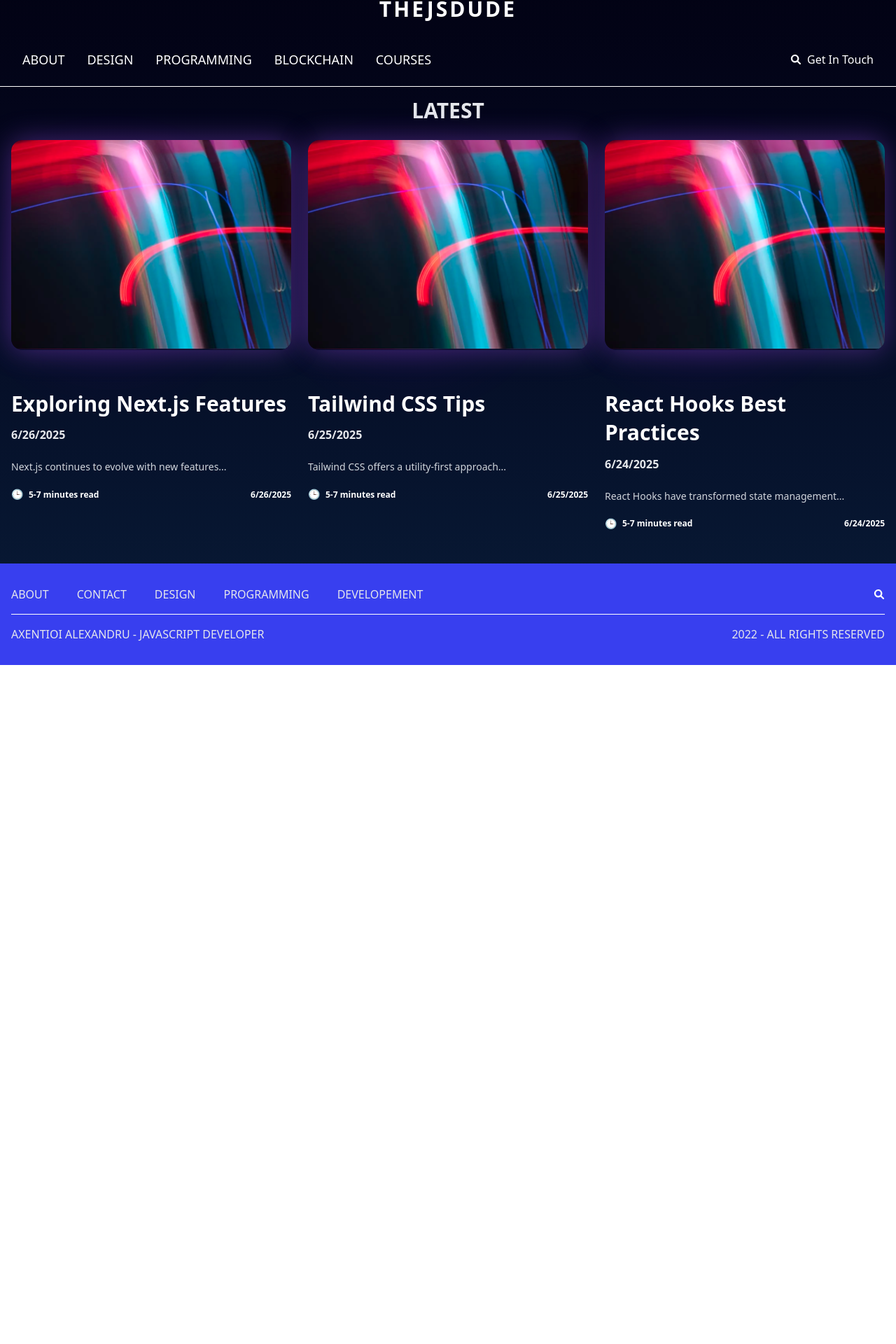
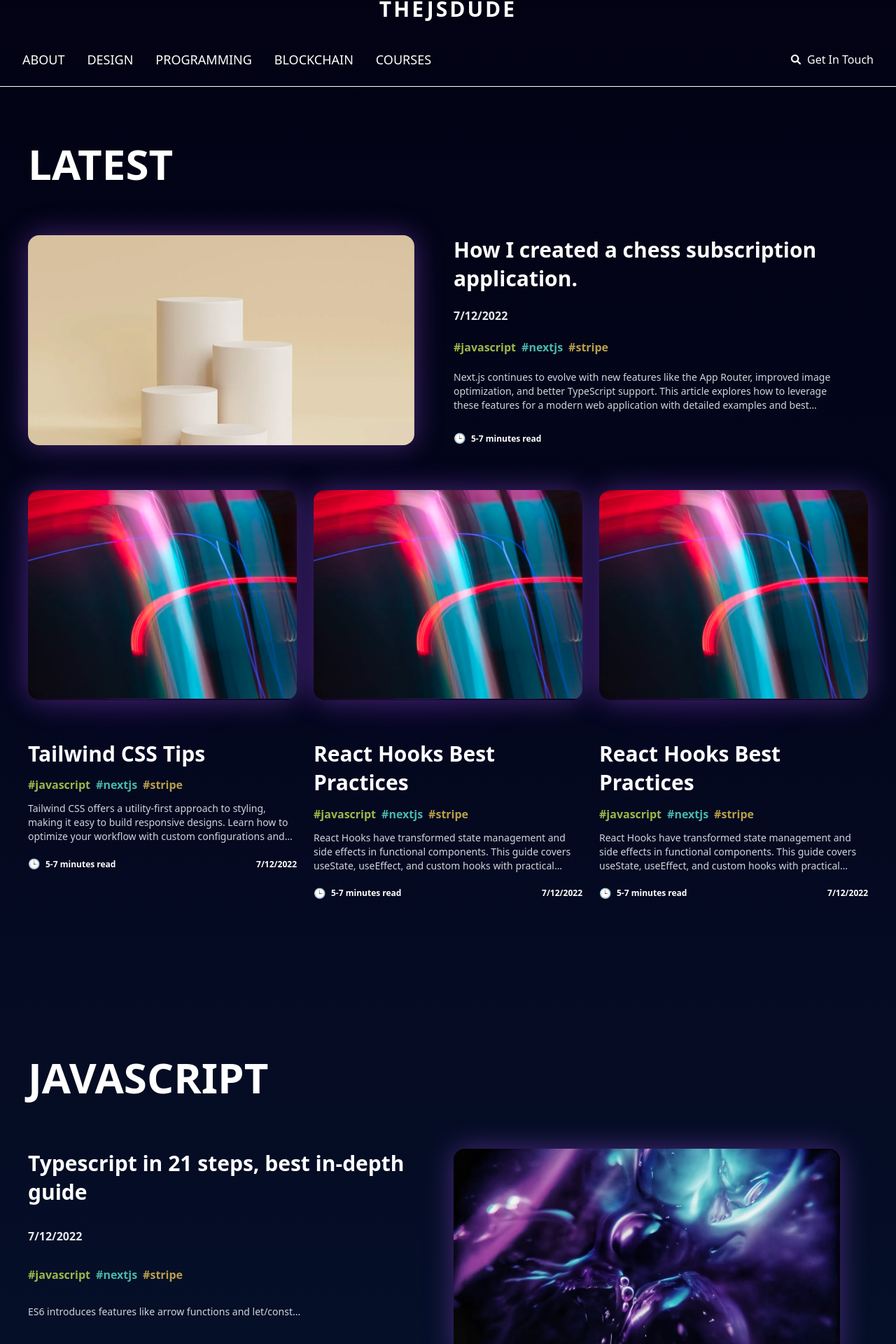
Before and after one commit to Siddami/blogpost-viewer, a Next.js app: page / in a window 1280 px wide. Shown: the part 45-1965 px from the top of the page at 70% size. Before the commit the page ends 995 px from the top, so only its background shows below. Built offline with nearby package versions, Linux system fonts and the light colour scheme.

Commit message:
feat: create main page with latest post and newletter

```diff
--- a/app/page.tsx
+++ b/app/page.tsx
@@ -1,58 +1,149 @@
 "use client";
 
+import { useState } from "react";
 import BlogCard from "./components/BlogCard";
-import { Article } from "./types";
-
-const dummyArticles: Article[] = [
-  {
-    title: "Exploring Next.js Features",
-    description: "A deep dive into the latest Next.js updates.",
-    content: "Next.js continues to evolve with new features...",
-    url: "https://example.com/nextjs-features",
-    urlToImage: "/articleimage.svg",
-    publishedAt: "2025-06-26",
-    source: { id: null, name: "Tech Blog" },
-    author: "John Doe",
-  },
-  {
-    title: "Tailwind CSS Tips",
-    description: "Master Tailwind CSS with these tips.",
-    content: "Tailwind CSS offers a utility-first approach...",
-    url: "https://example.com/tailwind-tips",
-    urlToImage: "/articleimage.svg",
-    publishedAt: "2025-06-25",
-    source: { id: null, name: "Design Blog" },
-    author: "Jane Smith",
-  },
-  {
-    title: "React Hooks Best Practices",
-    description: "Learn the best ways to use React Hooks.",
-    content: "React Hooks have transformed state management...",
-    url: "https://example.com/react-hooks",
-    urlToImage: "/articleimage.svg",
-    publishedAt: "2025-06-24",
-    source: { id: null, name: "Tech Blog" },
-    author: "Alice Johnson",
-  },
-];
+import { latestPosts, javascriptArticles } from "./data";
+import { useRouter } from "next/navigation";
 
 export default function Home() {
+
+  // Newsletter form state
+  const [email, setEmail] = useState("");
+  const [message, setMessage] = useState("");
+  const router = useRouter();
+
+  const handleNewsletterSubmit = (e: React.FormEvent) => {
+    e.preventDefault();
+    if (!email || !email.includes("@")) {
+      setMessage("Please enter a valid email address.");
+      return;
+    }
+    setMessage("Subscribed! Check your email for confirmation.");
+    setEmail("");
+  };
+
   return (
-    <div>
-      <h1 className="text-3xl font-bold text-center mb-6">LATEST</h1>
-      <div className="grid grid-cols-1 sm:grid-cols-2 lg:grid-cols-3 gap-6">
-        {dummyArticles.map((article) => (
+    <div className="mx-auto">
+      {/* Latest Posts Section */}
+      <section className="mb-12 font-oswald py-10">
+        <h1 className="text-4xl lg:text-6xl font-bold mb-4 text-white p-6">
+          LATEST
+        </h1>
+        <div className="grid grid-cols-1 lg:grid-cols-2 gap-10 gap-y-16 py-8 p-6">
+          <div className="lg:col-span-2">
+            <BlogCard
+              key={latestPosts[0].url}
+              article={latestPosts[0]}
+              onClick={() => router.push(`/article`)}
+              layout="horizontal"
+              dateTop="inline-block"
+              dateBottom="hidden"
+            />
+          </div>
+          {/* Remaining three posts side by side */}
+          <div className="grid grid-cols-1 lg:grid-cols-3 gap-6 lg:col-span-3">
+            {latestPosts.slice(1).map((article) => (
               <BlogCard
                 key={article.url}
                 article={article}
-            onClick={() =>
-              (window.location.href = `/post/${encodeURIComponent(
-                article.url
-              )}`)
-            }
+                onClick={() => router.push(`/article`)}
+                dateTop="inline-block md:hidden"
+                dateBottom="hidden md:inline-block"
               />
             ))}
           </div>
         </div>
+      </section>
+
+      {/* JavaScript Section */}
+      <section className="rounded-lg mb-12 font-oswald py-20">
+        <h1 className="text-4xl lg:text-6xl font-bold mb-4 text-white p-6">
+          JAVASCRIPT
+        </h1>
+        <div className="grid grid-cols-1 lg:grid-cols-2 gap-10 gap-y-16 py-8 p-6">
+          <div className="lg:col-span-2">
+            <BlogCard
+              key={javascriptArticles[0].url}
+              article={javascriptArticles[0]}
+              onClick={() => router.push(`/article`)}
+              layout="horizontal-reverse"
+              dateTop="inline-block"
+              dateBottom="hidden"
+            />
+          </div>
+          {/* Remaining three posts side by side */}
+          <div className="grid grid-cols-1 lg:grid-cols-3 gap-6 lg:col-span-3">
+            {javascriptArticles.slice(1).map((article) => (
+              <BlogCard
+                key={article.url}
+                article={article}
+                onClick={() => router.push(`/article`)}
+                dateTop="md:hidden inline-block"
+                dateBottom="hidden md:inline-block"
+              />
+            ))}
+          </div>
+        </div>
+      </section>
+
+      {/* Newsletter Option */}
+      <section className="py-12 px-6 font-oswald">
+        <h2 className="text-4xl md:text-6xl font-bold mb-8">NEWSLETTER</h2>
+        <div className="grid md:grid-cols-2 gap-8 text-white text-base md:text-lg">
+          {/* Left Text */}
+          <div className="space-y-6 text-left">
+            <p className="text-base leading-relaxed">
+              Are you passionate about programming and always looking for ways
+              to learn more and stay up-to-date with the latest developments in
+              the field?
+            </p>
+            <p className="text-base leading-relaxed">
+              If so, our programming blog newsletter is the perfect fit for you!
+            </p>
+            <p className="text-base leading-relaxed">
+              With our newsletter, you&#39;ll receive regular updates on the
+              hottest topics in the world of programming, as well as exclusive
+              access to content that you won’t find anywhere else.
+            </p>
+          </div>
+
+          {/* Right Text and Form */}
+          <div className="flex flex-col justify-between space-y-6 text-left">
+            <p className="text-base leading-relaxed">
+              Plus, our team of expert writers and industry professionals curate
+              each edition to ensure that you&#39;re only getting the most
+              valuable and relevant information.
+            </p>
+            <p className="text-base leading-relaxed">
+              Don’t miss out – sign up for our newsletter today and take your
+              programming knowledge to the next level!
+            </p>
+
+            {/* Form */}
+            <form
+              onSubmit={handleNewsletterSubmit}
+              className="flex border border-purple-500 w-full max-w-md"
+            >
+              <input
+                type="email"
+                value={email}
+                onClick={() => router.push(`/article`)}
+                placeholder="Register newsletter"
+                className="w-full p-3 bg-transparent text-white placeholder-gray-400 focus:outline-none"
+                required
+              />
+              <button
+                type="submit"
+                className="bg-purple-600 hover:bg-purple-700 text-white font-bold px-6"
+              >
+                submit
+              </button>
+            </form>
+
+            {message && <p className="text-sm text-gray-300">{message}</p>}
+          </div>
+        </div>
+      </section>
+    </div>
   );
 }
```
Lines whose indentation alone changed are shown as unchanged.
